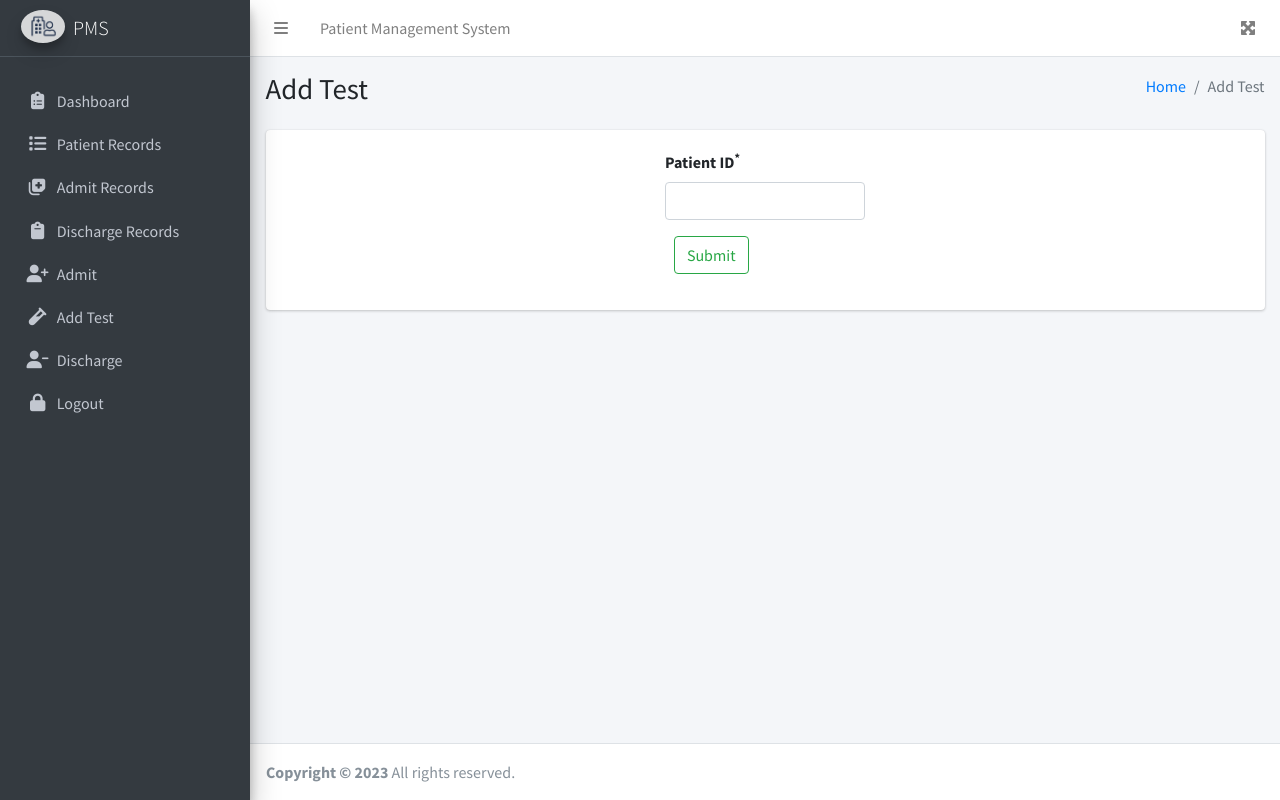
After one commit to devprabhakarmaurya/Patient-Management-System, a CodeIgniter app: page /pms/Dashboard/addTest in a window 1280 px wide. The commit adds this page. Run offline with CodeIgniter, Linux system fonts and the light colour scheme; a user stored in the database is signed in; some libraries are stand-ins or nearby versions.

Commit message:
Test added
Now Admin can add test for one patient id

```diff
--- a/application/controllers/Dashboard.php
+++ b/application/controllers/Dashboard.php
@@ -95,6 +95,43 @@ class Dashboard extends CI_Controller {
             return redirect('Dashboard/p_discharge');
         }
     }
+	public function addtest()
+	{
+		$this->load->view('admin/add_test');
+	}
+	public function addTestDetail()
+	{
+		$pid = $this->input->post('pid');
+        $query['p_detail'] = $this->db->get_where('patient_record', ['pid' => $pid])->row();
+		// print_r($query); exit();
+		if(!empty($query['p_detail'])){
+			$this->load->view('admin/test_form', $query);
+		}else{
+			$this->session->set_flashdata('error', 'Invalid credentials.');
+			return redirect('Dashboard/addTest');
+		}
+	}
+	public function saveTest()
+	{
+		$data= $_POST;
+		$a = $_FILES['image']['name'];
+        if($a)
+        {
+            $config = array(
+                'upload_path' => "./assets/uploads/reports/",
+                'allowed_types' => "jpg|png|jpeg|pdf",
+            );
+            $this->load->library('upload', $config);
+            $this->upload->do_upload('image');
+            $img = $this->upload->data();
+            $data['image'] = $img['file_name'];
+        }
+		// print_r($data); exit();
+		$this->db->insert('test',$data);
+        $this->session->set_flashdata('success','Test Added Successfully !!');
+        return redirect('Dashboard/addTest');
+	}
+
 
 }
 ?>
--- /dev/null
+++ b/application/views/admin/add_test.php
@@ -0,0 +1,72 @@
+<?php
+$this->load->view('admin/header');
+$this->load->view('admin/sidebar');
+?>
+
+<!-- Content Wrapper. Contains page content -->
+<div class="content-wrapper">
+    <!-- Content Header (Page header) -->
+    <div class="content-header">
+        <div class="container-fluid">
+            <div class="row mb-2">
+                <div class="col-sm-6">
+                    <h1 class="m-0">Add Test</h1>
+                </div>
+                <!-- /.col -->
+                <div class="col-sm-6">
+                    <ol class="breadcrumb float-sm-right">
+                        <li class="breadcrumb-item">
+                            <a href="<?=base_url('Dashboard'); ?>">Home</a>
+                        </li>
+                        <li class="breadcrumb-item active">Add Test</li>
+                    </ol>
+                </div>
+                <!-- /.col -->
+            </div>
+            <!-- /.row -->
+        </div>
+        <!-- /.container-fluid -->
+    </div>
+    <!-- /.content-header -->
+    <!-- Main content -->
+    <section class="content" style="max-height:100vh;">
+            <div class="container-fluid">
+                <div class="card">
+                    <div class="card-body">
+                    <?php
+                    if($this->session->flashdata('success')){
+                        echo "<div class='alert alert-success'>".$this->session->flashdata('success')."</div>";
+                    }
+                ?>
+                        <div class="row clearfix">
+                            <div class="col-4"></div>
+                            <div class="col-4" style="display:flex; justify-content:center; align-items:center;">
+                                <div class="row">
+                                    <div class="col-sm-6">
+                                        <form action="<?=base_url('Dashboard/addTestDetail');?>" method="post">
+                                            <div class="mb-3">
+                                                <label for="pid" class="form-label">Patient ID<sup>*</sup>
+                                                </label>
+                                                <input type="number" class="form-control" id="pid" name="pid" style="width:200px;" required>
+                                                <div class="text-center">
+                                                <input type="submit" class="btn btn-outline-success mt-3"></input>
+                                                </div>
+                                            </div>
+                                        </form>
+
+                                    </div>
+                                </div>
+                            </div>
+                        </div>
+                    </div>
+                </div>
+
+            </div>
+
+        </section>
+
+    </div>
+<!-- /.content-wrapper -->
+<?php
+$this->load->view('admin/footer');
+?>
--- a/application/views/admin/sidebar.php
+++ b/application/views/admin/sidebar.php
@@ -42,6 +42,12 @@
                                 </a>
                             </li>
                             <li class="nav-item">
+                                <a href="<?=base_url('Dashboard/addtest'); ?>" class="nav-link">
+                                    <i class="nav-icon fas fa-vial "></i>
+                                    <p class="text">Add Test</p>
+                                </a>
+                            </li>
+                            <li class="nav-item">
                                 <a href="<?=base_url('Dashboard/p_discharge'); ?>" class="nav-link">
                                     <i class="nav-icon fas fa-user-minus"></i>
                                     <p class="text">Discharge</p>
```
Also changed, not shown: application/views/admin/test_form.php (added, +67 -0 lines), assets/uploads/IMG-20221016-WA0012.jpg (deleted), assets/uploads/NSD-78571.jpg (deleted), assets/uploads/affirm.jpg (deleted), assets/uploads/affirm1.jpg (deleted), assets/uploads/marija-zaric-QMwkGYFDjiE-unsplash.jpg (deleted), assets/uploads/marija-zaric-QMwkGYFDjiE-unsplash1.jpg (deleted), assets/uploads/marija-zaric-QMwkGYFDjiE-unsplash2.jpg (deleted).
